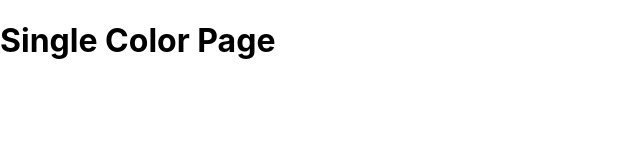
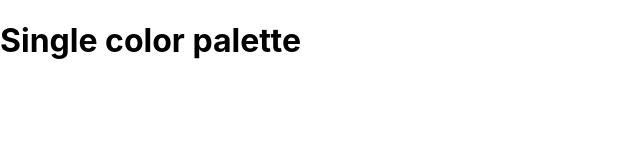
Before and after one commit to CloudBop/boppin-react-colors, a React (Create React App) app: page /palette/flat-ui-colors-american/americanriver in a window 1280 px wide. Shown: the top 160 px of the page, without its empty margins (0-640 px from the left). Built offline with nearby package versions, Linux system fonts and the light colour scheme.

Commit message:
Add SingleColorPalette and route  to it

```diff
--- a/src/App.js
+++ b/src/App.js
@@ -1,6 +1,7 @@
 import React, { Component } from 'react';
 import Palette from './Components/Palette';
 import PaletteList from './Components/PaletteList';
+import SingleColorPalette from './Components/SingleColorPalette';
 import { Route, Switch } from 'react-router-dom';
 import { generatePalette } from './helpers/colorChromaHelpers';
 import seedColors from './seedColors';
@@ -27,7 +28,11 @@ class App extends Component {
           }}
         />
 
-        <Route exact path="/palette/:paletteId/:colorId" render={() => <h1>Single Color Page</h1>} />
+        <Route
+          exact
+          path="/palette/:paletteId/:colorId"
+          render={() => <SingleColorPalette>Single Color Page</SingleColorPalette>}
+        />
       </Switch>
 
       // <div className="App">
--- a/src/Components/ColorBox.js
+++ b/src/Components/ColorBox.js
@@ -15,7 +15,7 @@ class ColorBox extends Component {
     });
   }
   render() {
-    const { name, background } = this.props;
+    const { name, background, moreUrl } = this.props;
     const { copied } = this.state;
 
     return (
@@ -33,7 +33,9 @@ class ColorBox extends Component {
               <span> {name}</span>
             </div>
             <button className="copy-button">Copy</button>
-            <Link to="/" onClick={e => e.stopPropagation()}>
+            {/* url as prop from parent */}
+            {/* <Link to={`/palette/${paletteId}/${id}`} onClick={e => e.stopPropagation()}> */}
+            <Link to={moreUrl} onClick={e => e.stopPropagation()}>
               <span className="see-more">More</span>
             </Link>
           </div>
--- a/src/Components/Palette.js
+++ b/src/Components/Palette.js
@@ -18,11 +18,11 @@ class Palette extends Component {
   }
   render() {
     // create colorboxes
-    const { colors, paletteName, emoji } = this.props.palette;
+    const { colors, paletteName, emoji, id } = this.props.palette;
     const { level, format } = this.state;
 
     const colorBoxes = colors[level].map(color => (
-      <ColorBox background={color[format]} name={color.name} key={color.id} />
+      <ColorBox background={color[format]} name={color.name} key={color.id} moreUrl={`/palette/${id}/${color.id}`} />
     ));
 
     return (
--- /dev/null
+++ b/src/Components/SingleColorPalette.js
@@ -0,0 +1,13 @@
+import React, { Component } from 'react';
+
+class SingleColorPalette extends Component {
+  constructor(props) {
+    super(props);
+    this.state = {};
+  }
+  render() {
+    return <h1>Single color palette</h1>;
+  }
+}
+
+export default SingleColorPalette;
```
